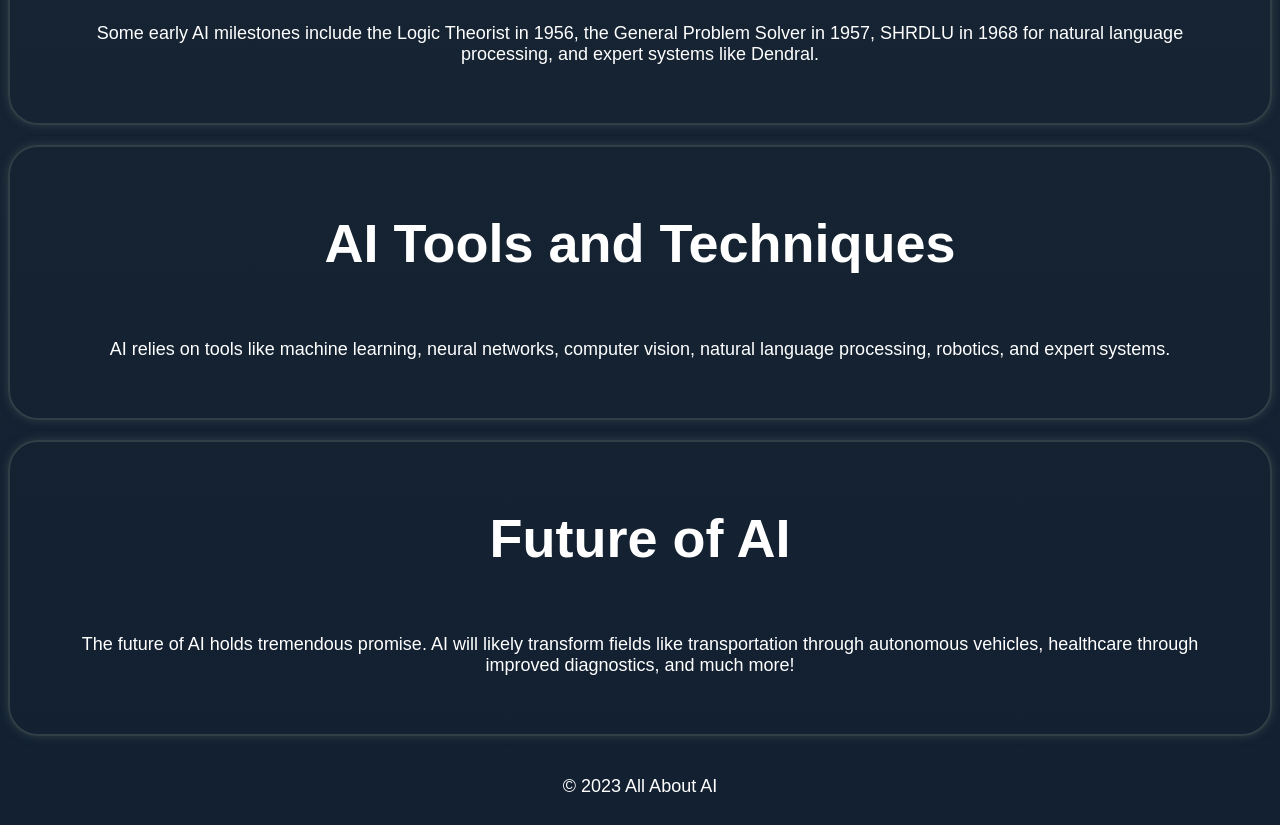
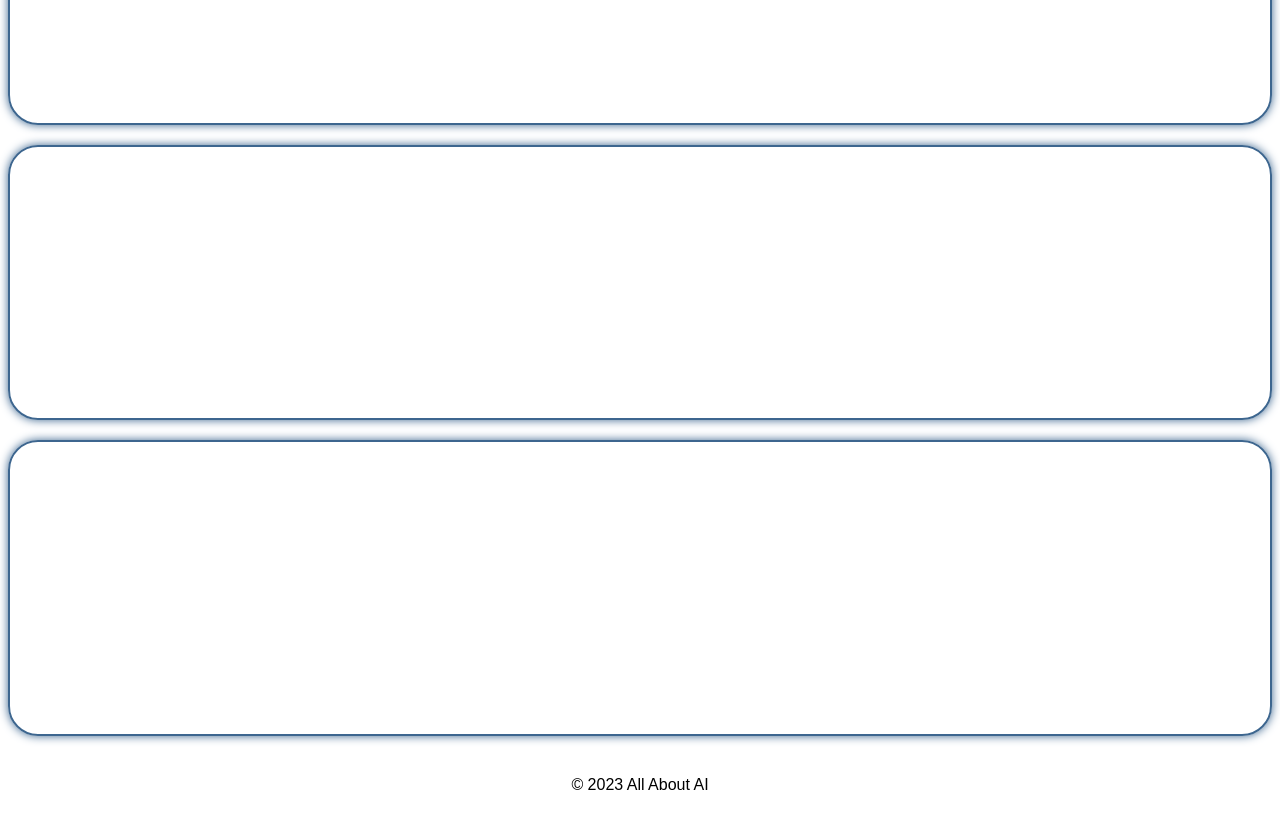
Before and after one commit to BuQQzz/BuQQzz.github.io, a plain HTML site: page index.html in a window 1280 px wide. Shown: the part 1709-2534 px from the top of the page. Drawn offline with Linux system fonts and the light colour scheme.

Commit message:
Update index.html

```diff
--- a/index.html
+++ b/index.html
@@ -3,18 +3,11 @@
 
 <head>
 <title>All About AI</title>
-
-<style>
-body {
-  font-family: 'Dosis', sans-serif;
-}
-</style>
-
 </head>
 
-<body style="background: linear-gradient(to bottom, #1D2A35, #122031); color: #fff; font-size: 18px; text-align: center;">
+<body style="font-family: 'Dosis', sans-serif;">
 
-<section style="border: 2px solid #303F46; border-radius: 30px; box-shadow: 0 0 10px #303F46; padding: 20px; margin: 20px 0;">
+<section style="background: linear-gradient(to bottom, #1D2A35, #122031); color: #fff; font-size: 18px; text-align: center; border: 2px solid hsl(210, 40%, 30%); border-radius: 30px; box-shadow: 0 0 10px hsl(210, 40%, 30%); padding: 20px; margin: 20px 0;">
 
 <h1 style="font-size: 3em;">All About AI!</h1>
 
@@ -26,7 +19,7 @@ body {
 
 </section>
 
-<section style="border: 2px solid #303F46; border-radius: 30px; box-shadow: 0 0 10px #303F46; padding: 20px; margin: 20px 0;">
+<section style="color: #fff; font-size: 18px; text-align: center; border: 2px solid hsl(210, 40%, 40%); border-radius: 30px; box-shadow: 0 0 10px hsl(210, 40%, 40%); padding: 20px; margin: 20px 0;">
 
 <h1 style="font-size: 3em;">Origins of AI</h1>
 
@@ -44,7 +37,7 @@ body {
 
 </section>
 
-<section style="border: 2px solid #303F46; border-radius: 30px; box-shadow: 0 0 10px #303F46; padding: 20px; margin: 20px 0;">
+<section style="color: #fff; font-size: 18px; text-align: center; border: 2px solid hsl(210, 40%, 40%); border-radius: 30px; box-shadow: 0 0 10px hsl(210, 40%, 40%); padding: 20px; margin: 20px 0;">
 
 <h1 style="font-size: 3em;">AI Tools and Techniques</h1>
 
@@ -52,7 +45,7 @@ body {
 
 </section>
 
-<section style="border: 2px solid #303F46; border-radius: 30px; box-shadow: 0 0 10px #303F46; padding: 20px; margin: 20px 0;">
+<section style="color: #fff; font-size: 18px; text-align: center; border: 2px solid hsl(210, 40%, 40%); border-radius: 30px; box-shadow: 0 0 10px hsl(210, 40%, 40%); padding: 20px; margin: 20px 0;">
 
 <h1 style="font-size: 3em;">Future of AI</h1>
 
```
